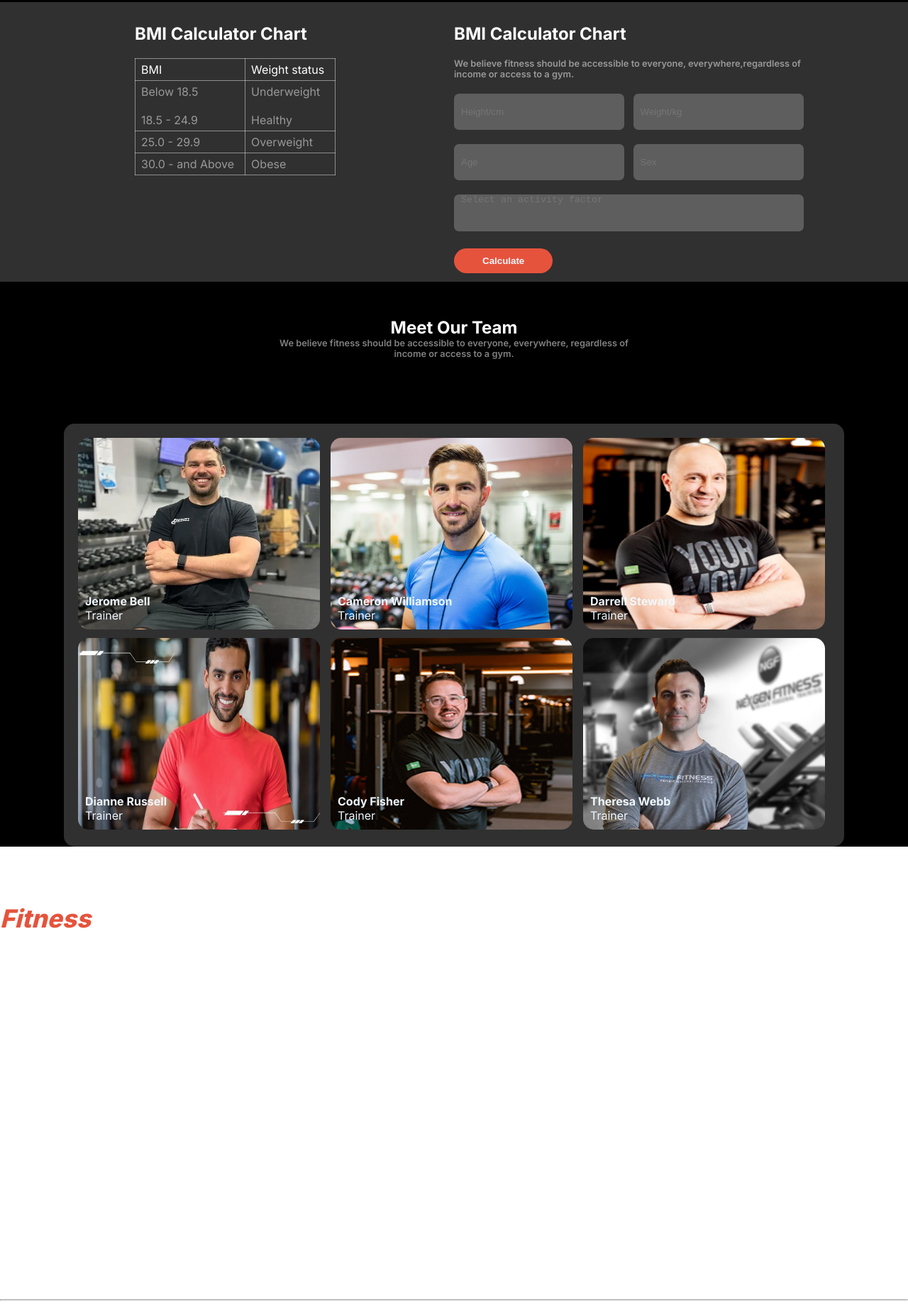
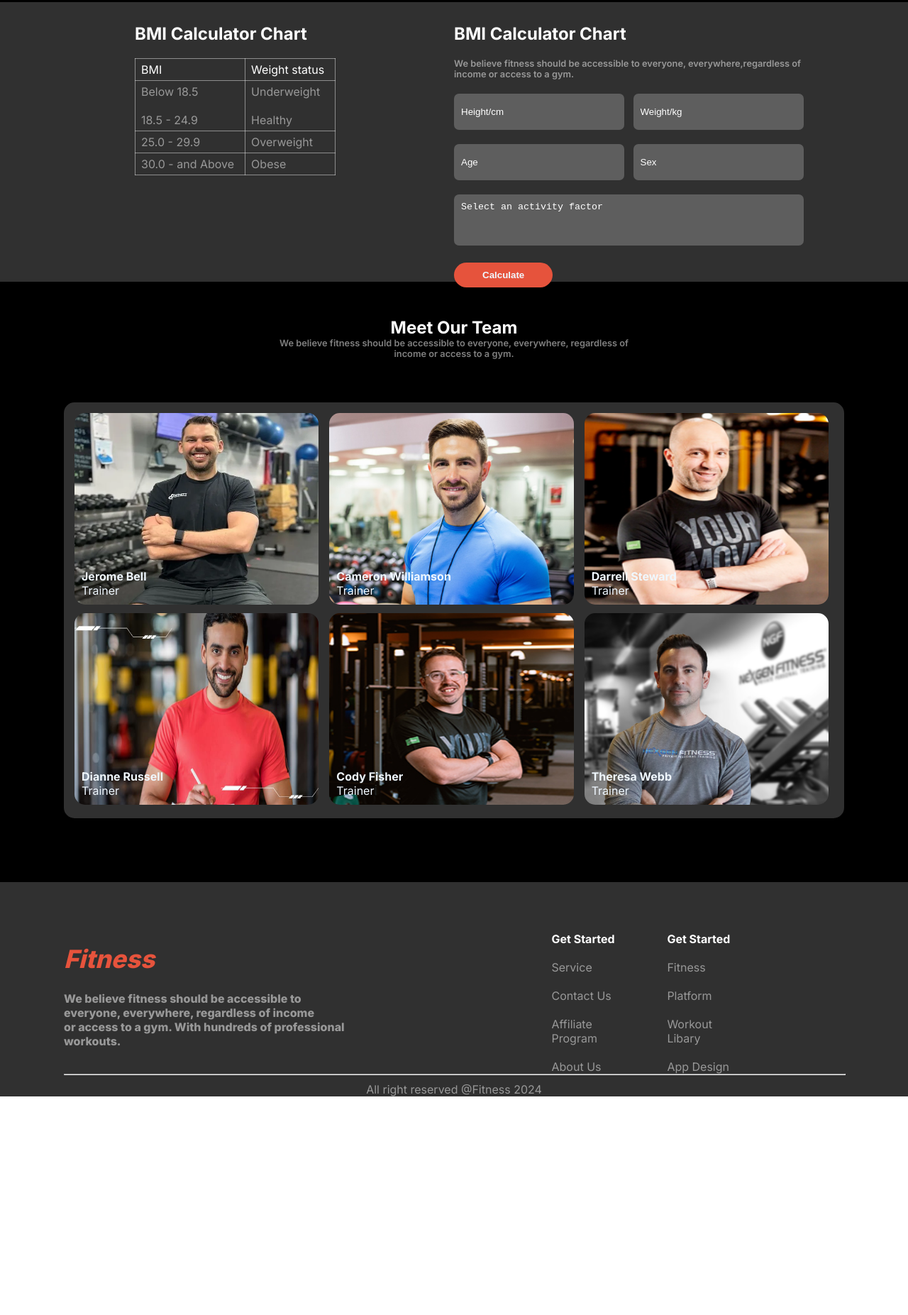
Before and after one commit to maksuda32/Assignment-2-new, a plain HTML site: page index.html in a window 1280 px wide. Shown: the part 1822-3675 px from the top of the page at 71% size. After the commit the page ends 3397 px from the top, so only its background shows below. Drawn offline with nearby package versions, Linux system fonts and the light colour scheme; a web font is replaced by a local one.

Commit message:
complete design and make it responsive

```diff
--- a/index.html
+++ b/index.html
@@ -229,10 +229,11 @@
 
             </div>
         </section>
-    </main>
-    <footer>
-        <section class="footer">
-            <div class="last-sec">
+
+
+
+        <section class="footer bg-primary">
+            <div class="last-sec display-flex">
                 <div class="last-des-1">
                     <div class="size">
                         <h1 class="nav-brand italic">Fitness</h1>
@@ -242,7 +243,7 @@
                     </div>
                 </div>
                 <div class="last-des-1">
-                    <div class="size-container">
+                    <div class="size-container  display-flex">
                         <div class="size-1">
                             <h4 class="white">Get Started</h4>
                             <br>
@@ -268,9 +269,15 @@
                     </div>
                 </div>
             </div>
-            <hr class="hr">
-            <p class="copy-right secondary-color">All right reserved @Fitness 2024</p>
         </section>
+    </main>
+    <footer>
+        <div class="foot bg-primary">
+            <div class="half-foot">
+                <hr class="hr secondary-color">
+                <p class="copy-right secondary-color">All right reserved @Fitness 2024</p>
+            </div>
+        </div>
     </footer>
 </body>
 </html>
--- a/styles/style.css
+++ b/styles/style.css
@@ -40,7 +40,7 @@
 .header {
 
 }
-.navber, .banner-section, .bmi-section, .bmi-chart, .team-container {
+.navber, .banner-section, .bmi-section, .bmi-chart, .team-container, .last-sec, .half-foot {
     max-width: 1100px;
     margin: 0 auto;
 }
@@ -272,6 +272,9 @@ input[type="number"] {
     padding: 0px 10px;
     margin-right: 8px;
 }
+::placeholder {
+    color: white;
+}
 textarea {
     width: 86%;
     height: 13%;
@@ -279,7 +282,7 @@ textarea {
     border: none;
     outline: none;
     background-color:rgba(255, 255, 255, 0.225);
-    padding: 0px 10px;
+    padding: 10px 10px;
     margin-right: 8px;
     resize: none;
 }
@@ -296,18 +299,17 @@ textarea {
     text-align: center;
     margin: 0 auto;
     margin-top: 50px;
-    margin-bottom: 30px;
 }
 
 
 
 
 .team-container {
-    margin-bottom: 80px;
     border-radius: 15px;
+    margin-bottom: 90px;
 }
 .team-parent {
-    padding: 20px;
+    padding: 15px;
     display: grid;
     grid-template-columns: repeat(3, 1fr);
     justify-content: center;
@@ -326,9 +328,44 @@ textarea {
     color: aliceblue;
     top: 220px;
     left: 10px;
-
 }
 
+
+
+
+
+
+.last-sec {
+    align-items: center;
+}
+.last-des-1 {
+    width: 50%;
+}
+.size h1 {
+    margin-bottom: 25px;
+}
+.footer-des {
+    font-size: 1rem;
+    font-weight: 800;
+}
+.size-container {
+    width: 50%;
+    gap: 40px;
+    margin: 0 auto;
+    margin-top: 70px;
+}
+
+
+.foot {
+    margin-bottom: 30px;
+}
+.foot hr {
+    width: 100%;
+    margin-bottom: 10px;
+}
+.foot p {
+    text-align: center;
+}
 
 
 
@@ -546,12 +583,12 @@ textarea {
 
 
 
-
+    #team-text-title{
+        margin-top: -190px;
+    }
     .team-section {
         width: 100%;
-        margin-top: 0px;
-        margin-bottom: 0px;
-        background-color: #E6533C;
+        margin-bottom: 20px;
     }
     .team-title-div {
         width: 100%;
@@ -560,22 +597,30 @@ textarea {
     .team-parent {
         grid-template-columns: repeat(1, 1fr);
     }
+
+
+
+
+
     .last-sec {
        flex-direction: column;
     }
     .size-container {
         flex-direction: column;
     }
-    .footer .size{
+    .last-des-1{
         width: 100%;
-        margin-left:15px;
+        margin: 0px 0px;
+        margin-left: 20px;
     }
     .footer-des {
         word-wrap: no-wrap;
-        padding: 0px 10px;
+        padding-right: 20px;
+        font-weight: normal;
+        align-items: justify;
     }
-    .footer .last-sec .size-container {
-        margin-left: 20px;
+    .size-container {
+        margin-left: 0px;
     }
     .size-1 {
         width: 100%;
@@ -586,14 +631,6 @@ textarea {
     .footer .last-des-1 .size-2 {
         margin-left: 5px;
     }
-    .footer-description {
-        margin-left: -1px;
-    }
-    .footer-des {
-            width: 320px;
-            word-wrap: no-wrap;
-            padding: 0px;
-    }
     .footer hr {
         width:100%;
     }
```
